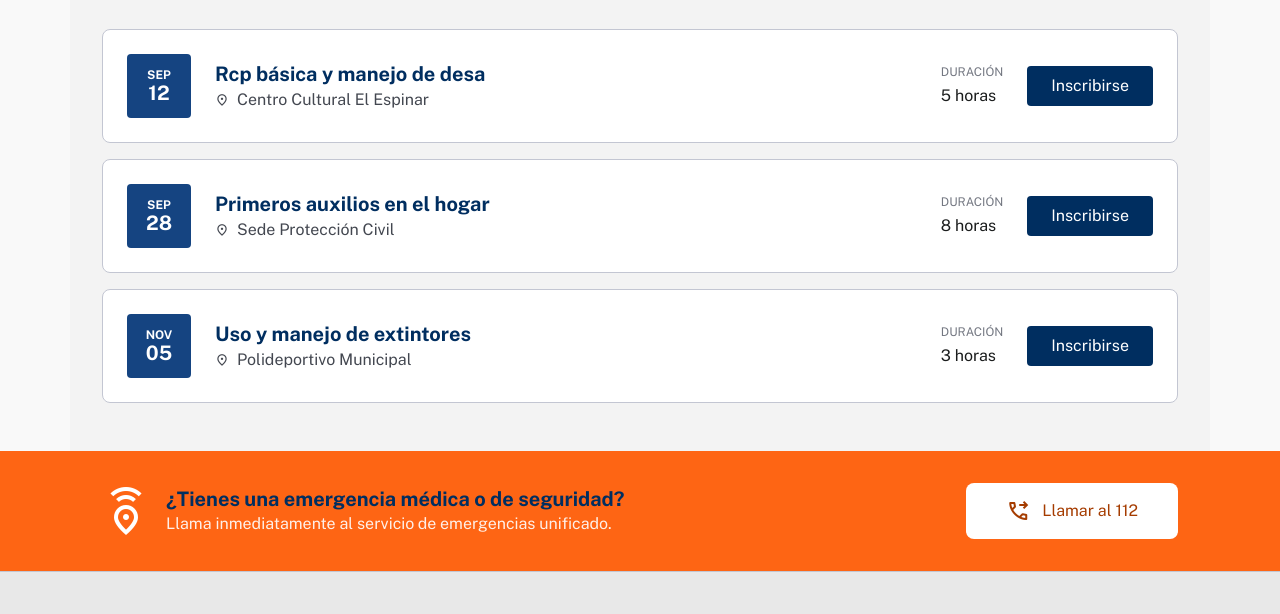
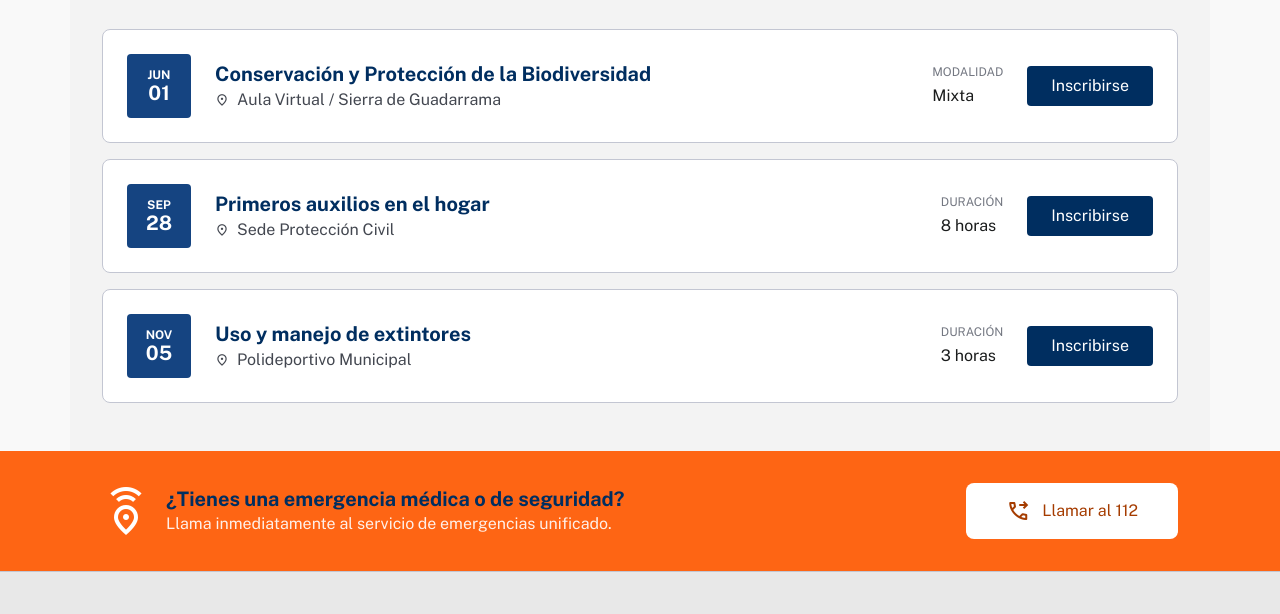
Before and after one commit to acruzca/avpcelespinar-web, a website: page index.html in a window 1280 px wide. Shown: the part 2516-3130 px from the top of the page. Drawn offline with nearby package versions, Linux system fonts and the light colour scheme.

Commit message:
Update first course with actual course data

```diff
--- a/index.html
+++ b/index.html
@@ -614,26 +614,26 @@ document.addEventListener('DOMContentLoaded', () => {
                         <div
                             class="bg-primary-container text-white w-16 h-16 rounded-lg flex flex-col items-center justify-center text-center gap-0.5">
                             <span
-                                class="text-xs uppercase font-bold leading-none">Sep</span>
+                                class="text-xs uppercase font-bold leading-none">Jun</span>
                             <span
-                                class="text-xl font-bold leading-none">12</span>
+                                class="text-xl font-bold leading-none">01</span>
                         </div>
                         <div>
-                            <h3 class="font-headline-sm text-headline-sm text-primary font-bold">Rcp básica
-                                y manejo de desa</h3>
+                            <h3 class="font-headline-sm text-headline-sm text-primary font-bold">Conservación
+                                y Protección de la Biodiversidad</h3>
                             <p
                                 class="font-body-md text-on-surface-variant flex items-center gap-2">
                                 <span class="material-symbols-outlined text-sm"
                                     data-icon="location_on">location_on</span>
-                                Centro Cultural El Espinar
+                                Aula Virtual / Sierra de Guadarrama
                             </p>
                         </div>
                     </div>
                     <div class="flex items-center gap-6">
                         <div class="hidden lg:block">
                             <p
-                                class="text-xs font-label-lg text-outline uppercase mb-1">Duración</p>
-                            <p class="font-body-md">5 horas</p>
+                                class="text-xs font-label-lg text-outline uppercase mb-1">Modalidad</p>
+                            <p class="font-body-md">Mixta</p>
                         </div>
                         <a href="https://cursos.avpcelespinar.es" target="_blank"
                             class="bg-primary text-white px-6 py-2 rounded-lg font-label-lg hover:bg-tertiary transition-colors text-center">Inscribirse</a>
```
